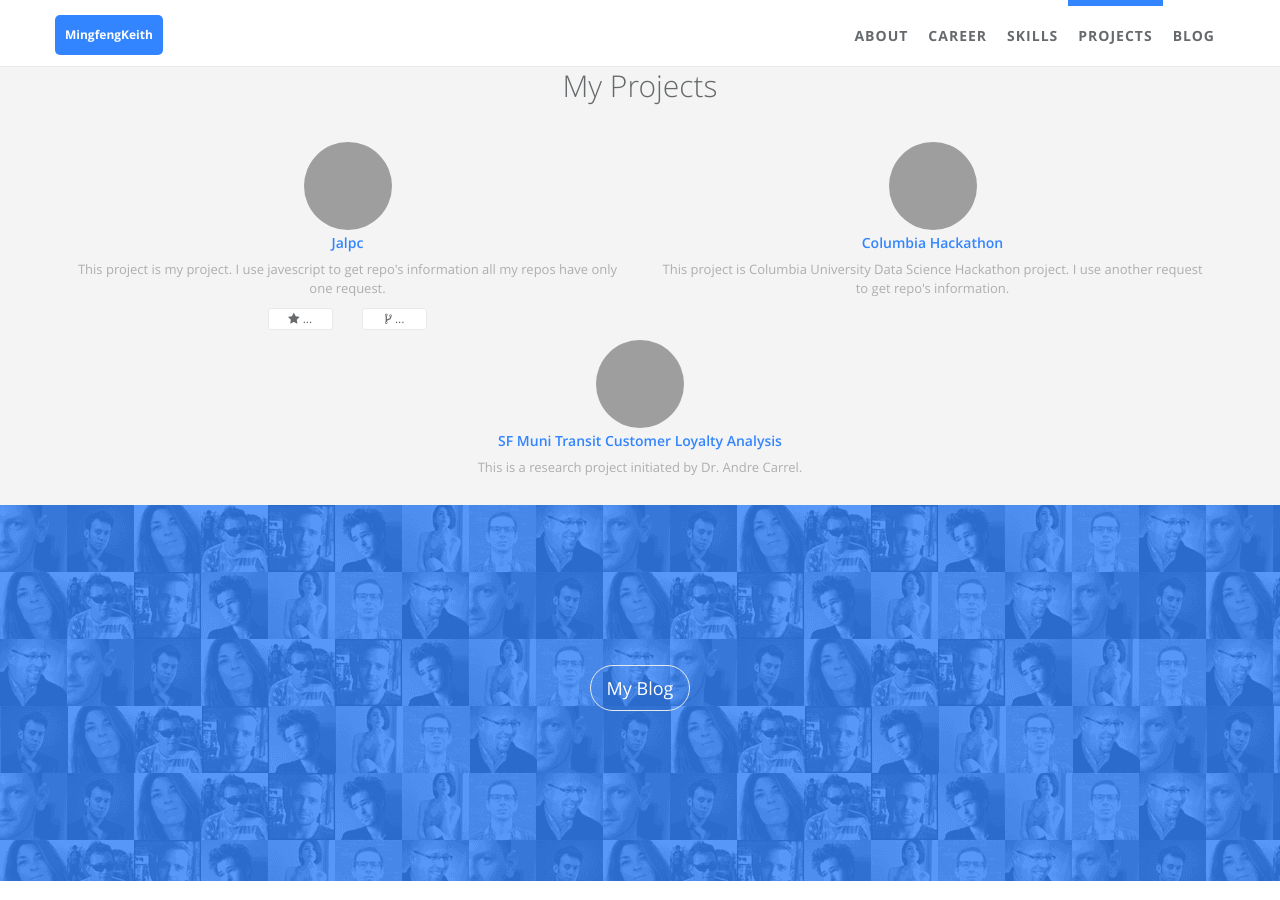
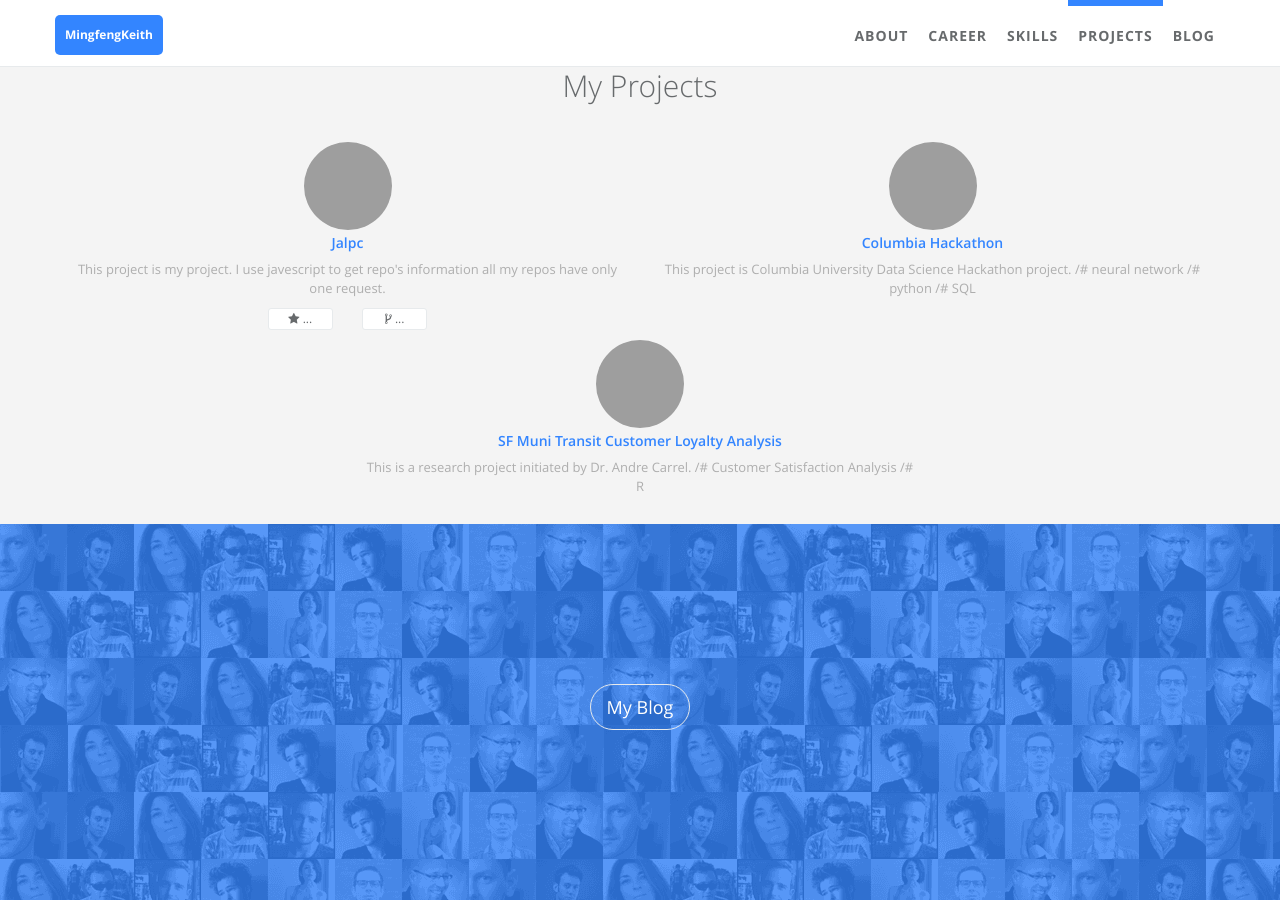
Before and after one commit to MingfengKeith/mingfengKeith.github.io, a Jekyll site: the page built from index.html, in a window 1280 px wide and 900 px high, scrolled down 2528 px, cut to the strip 0-900 px from the top of the window. Built offline with Jekyll 4.4.1, drawn with Linux system fonts in a browser that asks for light colours; grey boxes are pictures that could not be loaded.

Commit message:
Update projects.yml

```diff
--- a/_data/index/projects.yml
+++ b/_data/index/projects.yml
@@ -13,10 +13,10 @@
   gh_user: mingfengKeith
   repo:
   img: /static/assets/img/landing/cdss.png
-  desc: This project is Columbia University Data Science Hackathon project. I use another request to get repo's information.
+  desc: This project is Columbia University Data Science Hackathon project. /# neural network /# python /# SQL
 
 - name: SF Muni Transit Customer Loyalty Analysis
   i18n: OSU
   url: https://www.sciencedirect.com/science/article/pii/S2214367X18301807
   img: /static/assets/img/landing/OSU.jpg
-  desc: This is a research project initiated by Dr. Andre Carrel.
+  desc: This is a research project initiated by Dr. Andre Carrel. /# Customer Satisfaction Analysis /# R
```
